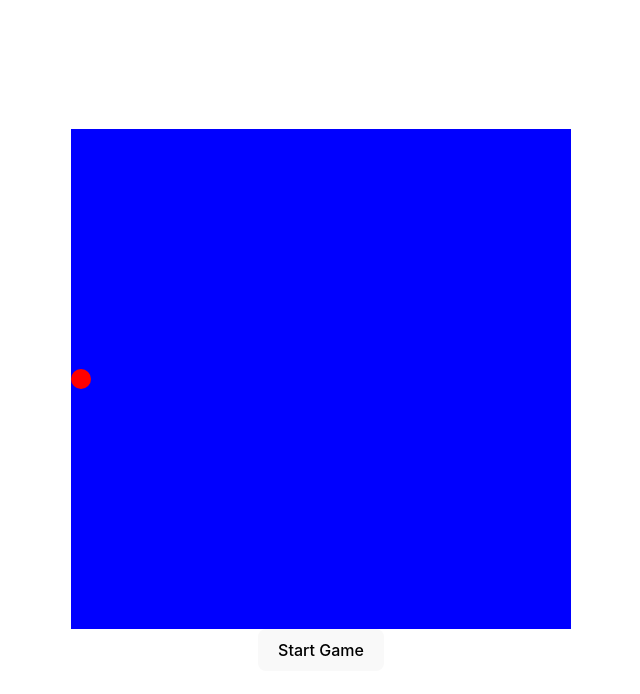
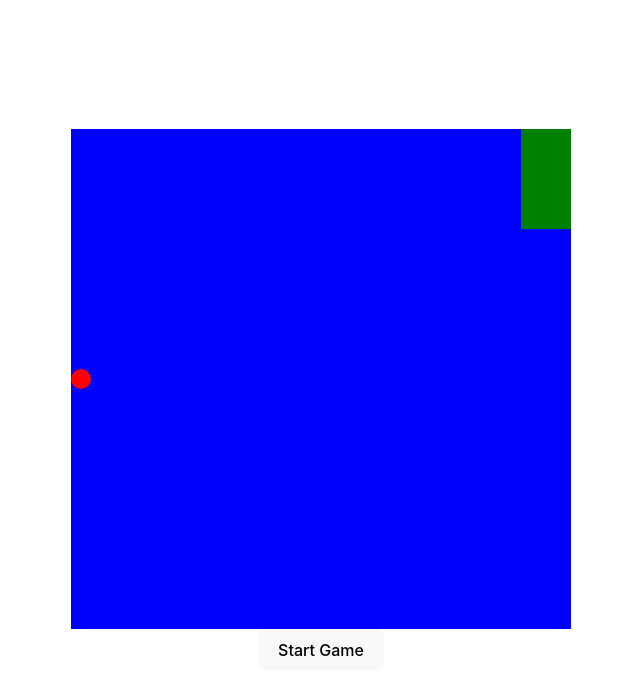
Before and after one commit to beingRish/Flappy-Bird-Game, a React (Vite) app: page / in a window 1280 px wide. Shown: the top 694 px of the page, without its empty margins (319-959 px from the left). Built offline with nearby package versions, Linux system fonts and the light colour scheme.

Commit message:
Top Obstacle

```diff
--- a/src/App.jsx
+++ b/src/App.jsx
@@ -4,10 +4,14 @@ import './App.css'
 const BIRD_SIZE = 20;
 const GAME_HEIGHT = 500;
 const GAME_WIDTH = 500;
+const GAME_DIFFICULTY_GAP = 120;
+const OBSTACLE_WIDTH = 50;
 
 function App() {
   const [startGame, setStartGame] = useState(false);
   const [birdPosition, setBirdPosition] = useState(GAME_HEIGHT / 2 - BIRD_SIZE / 2);
+  const [obstacleHeight, setObstacleHeight] = useState(100);
+  const [obstacleLeftPosition, setObstacleLeftPosition] = useState(450);
   const [score, setScore] = useState(0)
 
   useEffect(() => {
@@ -21,6 +25,8 @@ function App() {
     }
     return () => clearInterval(interval);
   }, [startGame, birdPosition])
+
+  const bottomObstacle = GAME_HEIGHT - obstacleHeight - GAME_DIFFICULTY_GAP;
 
   return (
     <div className='App'>
@@ -43,6 +49,18 @@ function App() {
           height: `${GAME_WIDTH}px`,
       }}>
 
+      <div style={{
+        position: 'absolute',
+        top: `${0}px`,
+        left: `${obstacleLeftPosition}px`,
+        width: `${OBSTACLE_WIDTH}px`,
+        height: `${obstacleHeight}px`,
+        backgroundColor: 'green'
+      }}>
+
+      </div>
+
+        {/** Bird */}
       <div
         style={{
           position: "absolute",
```
